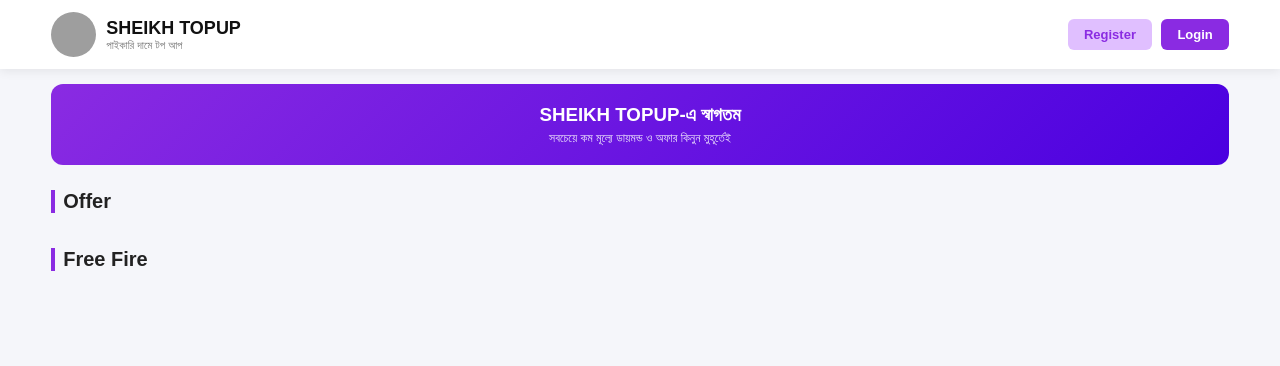
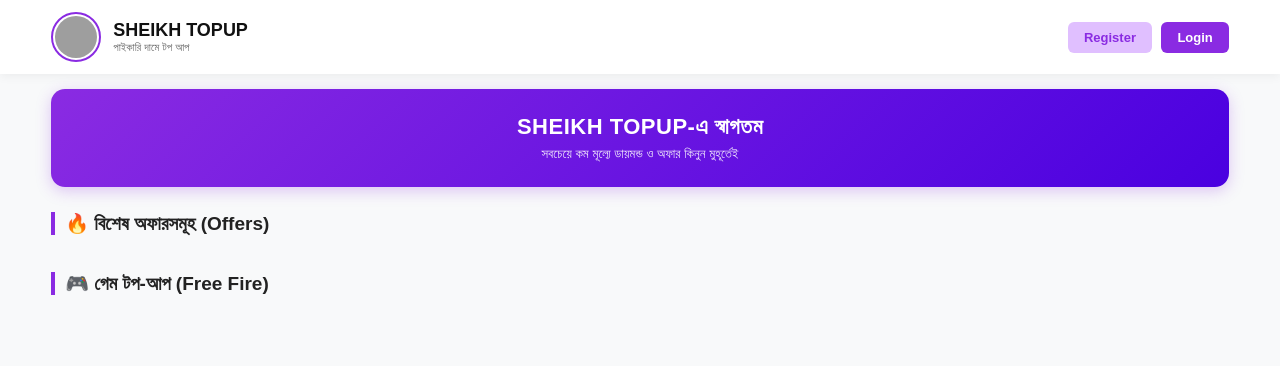
Before and after one commit to sheikhsaju2474-png/ff-topup-store, a Flask app: template templates/index.html in a window 1280 px wide. Shown: the top 366 px of the page. Run offline with Flask 3, Linux system fonts and the light colour scheme; the template is opened without the code that fills it, so the values that code supplies are empty; grey boxes are pictures that could not be loaded.

Commit message:
Update index.html

```diff
--- a/templates/index.html
+++ b/templates/index.html
@@ -1,43 +1,61 @@
 <!DOCTYPE html>
-<html lang="en">
+<html lang="bn">
 <head>
     <meta charset="UTF-8">
     <meta name="viewport" content="width=device-width, initial-scale=1.0">
     <title>SHEIKH TOPUP - পাইকারি দামে টপ আপ</title>
     <style>
-        * { margin: 0; padding: 0; box-sizing: border-box; font-family: sans-serif; }
-        body { background-color: #f5f6fa; padding-bottom: 60px; }
-        header { background: #fff; padding: 12px 4%; display: flex; justify-content: space-between; align-items: center; box-shadow: 0 2px 10px rgba(0,0,0,0.08); }
-        .logo-box { display: flex; align-items: center; gap: 10px; }
-        .logo-box img { width: 45px; height: 45px; border-radius: 50%; }
-        .logo-text h1 { font-size: 18px; color: #111; font-weight: bold; }
-        .logo-text p { font-size: 11px; color: #777; }
-        .auth-btns a { text-decoration: none; padding: 8px 16px; border-radius: 6px; font-size: 13px; font-weight: bold; margin-left: 5px; display: inline-block; }
+        * { margin: 0; padding: 0; box-sizing: border-box; font-family: 'Poppins', sans-serif; }
+        body { background-color: #f8f9fa; padding-bottom: 60px; }
+
+        /* হেডার ও লোগো সেকশন */
+        header { background: #fff; padding: 12px 4%; display: flex; justify-content: space-between; align-items: center; box-shadow: 0 2px 10px rgba(0,0,0,0.06); }
+        .logo-box { display: flex; align-items: center; gap: 12px; }
+
+        /* 🎯 আপনার লোগোটি এখানে স্টাইল করা হয়েছে */
+        .logo-box img { width: 50px; height: 50px; border-radius: 50%; object-fit: cover; border: 2px solid #8a2be2; padding: 2px; background: #fff; }
+        .logo-text h1 { font-size: 18px; color: #111; font-weight: bold; line-height: 1.2; text-transform: uppercase; }
+        .logo-text p { font-size: 11px; color: #666; font-weight: 500; }
+
+        /* লগইন ও রেজিস্টার বাটন */
+        .auth-btns a { text-decoration: none; padding: 8px 16px; border-radius: 6px; font-size: 13px; font-weight: bold; margin-left: 5px; display: inline-block; transition: 0.2s; }
         .login-btn { background: #8a2be2; color: white; }
+        .login-btn:hover { background: #701fc4; }
         .reg-btn { background: #e0bfff; color: #8a2be2; }
+        .reg-btn:hover { background: #d1a3ff; }
 
-        .promo-banner { width: 92%; margin: 15px auto; background: linear-gradient(135deg, #8a2be2, #4a00e0); padding: 20px; border-radius: 12px; color: white; text-align: center; }
+        /* প্রিমিয়াম ব্যানার */
+        .promo-banner { width: 92%; margin: 15px auto; background: linear-gradient(135deg, #8a2be2, #4a00e0); padding: 25px 20px; border-radius: 14px; color: white; text-align: center; box-shadow: 0 4px 15px rgba(138, 43, 226, 0.25); }
+        .promo-banner h3 { font-size: 22px; font-weight: bold; letter-spacing: 0.5px; }
+        .promo-banner p { font-size: 13px; opacity: 0.9; margin-top: 6px; }
 
-        .section-title { width: 92%; margin: 25px auto 10px; font-size: 20px; font-weight: bold; color: #222; border-left: 4px solid #8a2be2; padding-left: 8px; }
-        .grid-container { width: 92%; margin: 0 auto; display: grid; grid-template-columns: repeat(2, 1fr); gap: 12px; }
+        /* সেকশন ও গ্রিড লেআউট */
+        .section-title { width: 92%; margin: 25px auto 12px; font-size: 19px; font-weight: bold; color: #222; border-left: 4px solid #8a2be2; padding-left: 10px; display: flex; align-items: center; }
+        .grid-container { width: 92%; margin: 0 auto; display: grid; grid-template-columns: repeat(2, 1fr); gap: 14px; }
         @media (min-width: 768px) { .grid-container { grid-template-columns: repeat(4, 1fr); } }
 
-        .game-card { background: white; border-radius: 12px; overflow: hidden; border: 1px solid #e8e8e8; text-decoration: none; color: inherit; transition: 0.2s; display: flex; flex-direction: column; align-items: center; padding: 10px; text-align: center; box-shadow: 0 2px 6px rgba(0,0,0,0.02); }
-        .game-card:hover { transform: translateY(-3px); box-shadow: 0 5px 15px rgba(0,0,0,0.08); }
-        .game-card img { width: 85%; aspect-ratio: 1/1; object-fit: cover; border-radius: 8px; margin-bottom: 10px; background: #eee; }
-        .game-title { font-weight: bold; font-size: 13px; color: #333; min-height: 35px; display: flex; align-items: center; }
+        /* অফার কার্ড স্টাইলিং (OB TOPUP এর মতো প্রিমিয়াম লুক) */
+        .game-card { background: white; border-radius: 14px; overflow: hidden; border: 1px solid #eaeaea; text-decoration: none; color: inherit; transition: all 0.25s ease; display: flex; flex-direction: column; align-items: center; padding: 12px; text-align: center; box-shadow: 0 4px 8px rgba(0,0,0,0.02); }
+        .game-card:hover { transform: translateY(-4px); box-shadow: 0 8px 20px rgba(0,0,0,0.08); border-color: #8a2be2; }
+
+        /* ইমেজ রেসপন্সিভ এবং গোল কোণা */
+        .game-card img { width: 100%; aspect-ratio: 1/1; object-fit: cover; border-radius: 10px; margin-bottom: 12px; background: #f1f2f6; transition: 0.2s; }
+        .game-title { font-weight: 700; font-size: 13px; color: #333; min-height: 36px; display: flex; align-items: center; justify-content: center; line-height: 1.3; padding: 0 4px; }
     </style>
 </head>
 <body>
     <header>
         <div class="logo-box">
-            <img src="https://i.ibb.co/X7P4pL4/ff-uid.png" alt="Logo">
-            <div class="logo-text"><h1>SHEIKH TOPUP</h1><p>পাইকারি দামে টপ আপ</p></div>
+            <img src="https://i.ibb.co/JW0xWqdX/20260618-101628.jpg" onerror="this.src='https://placehold.co/100?text=LOGO'" alt="Sheikh Topup Logo">
+            <div class="logo-text">
+                <h1>SHEIKH TOPUP</h1>
+                <p>পাইকারি দামে টপ আপ</p>
+            </div>
         </div>
         <div class="auth-btns">
             {% if session['username'] %}
-                <span style="font-size:13px; font-weight:bold;">👤 {{ session['username'] }}</span> |
-                <a href="/logout" style="color:#ff4757; font-size:13px; text-decoration:none; font-weight:bold;">Log Out</a>
+                <span style="font-size:13px; font-weight:bold; color:#333;">👤 {{ session['username'] }}</span> |
+                <a href="/logout" style="color:#ff4757; font-size:13px; text-decoration:none; font-weight:bold; margin-left:5px;">Log Out</a>
             {% else %}
                 <a href="/register" class="reg-btn">Register</a>
                 <a href="/login" class="login-btn">Login</a>
@@ -46,32 +64,32 @@
     </header>
 
     {% with messages = get_flashed_messages() %}
-      {% if messages %}{% for m in messages %}<div style="background:#2ed573; color:white; padding:12px; text-align:center; font-weight:bold;">{{ m }}</div>{% endfor %}{% endif %}
+      {% if messages %}{% for m in messages %}<div style="background:#2ed573; color:white; padding:12px; text-align:center; font-weight:bold; font-size:14px;">{{ m }}</div>{% endfor %}{% endif %}
     {% endwith %}
 
     <div class="promo-banner">
         <h3>SHEIKH TOPUP-এ স্বাগতম</h3>
-        <p style="font-size:12px; opacity:0.9; margin-top:5px;">সবচেয়ে কম মূল্যে ডায়মন্ড ও অফার কিনুন মুহূর্তেই</p>
+        <p>সবচেয়ে কম মূল্যে ডায়মন্ড ও অফার কিনুন মুহূর্তেই</p>
     </div>
 
-    <div class="section-title">Offer</div>
+    <div class="section-title">🔥 বিশেষ অফারসমূহ (Offers)</div>
     <div class="grid-container">
         {% for product in products %}
             {% if product[2] == 'Offer' %}
             <a href="/buy/{{ product[1] }}" class="game-card">
-                <img src="{{ product[3] }}" onerror="this.src='https://placehold.co/150?text=SHEIKH+TOPUP'" alt="{{ product[1] }}">
+                <img src="{{ product[3] }}" onerror="this.src='https://placehold.co/300x300/8a2be2/ffffff?text={{ product[1] }}'" alt="{{ product[1] }}">
                 <div class="game-title">{{ product[1] }}</div>
             </a>
             {% endif %}
         {% endfor %}
     </div>
 
-    <div class="section-title">Free Fire</div>
+    <div class="section-title">🎮 গেম টপ-আপ (Free Fire)</div>
     <div class="grid-container">
-        {%     for product in products %}
+        {% for product in products %}
             {% if product[2] == 'Free Fire' %}
             <a href="/buy/{{ product[1] }}" class="game-card">
-                <img src="{{ product[3] }}" onerror="this.src='https://placehold.co/150?text=SHEIKH+TOPUP'" alt="{{ product[1] }}">
+                <img src="{{ product[3] }}" onerror="this.src='https://placehold.co/300x300/4a00e0/ffffff?text={{ product[1] }}'" alt="{{ product[1] }}">
                 <div class="game-title">{{ product[1] }}</div>
             </a>
             {% endif %}
```
